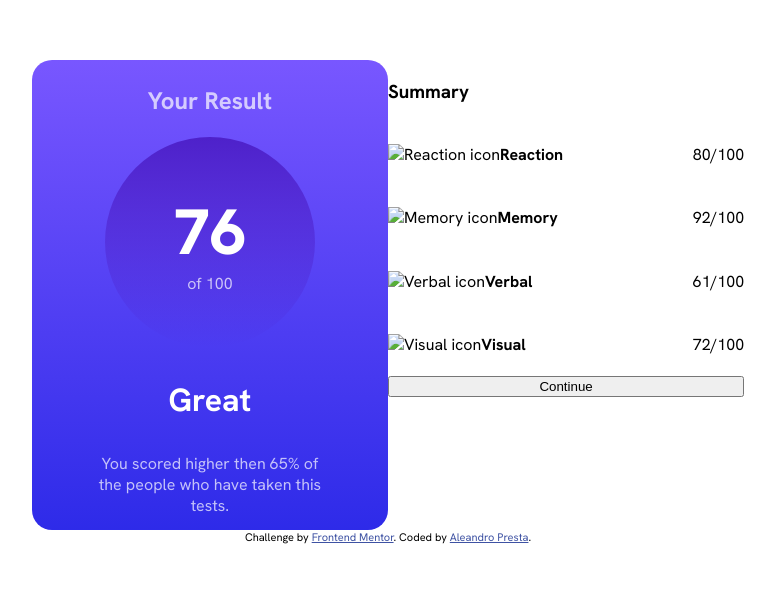
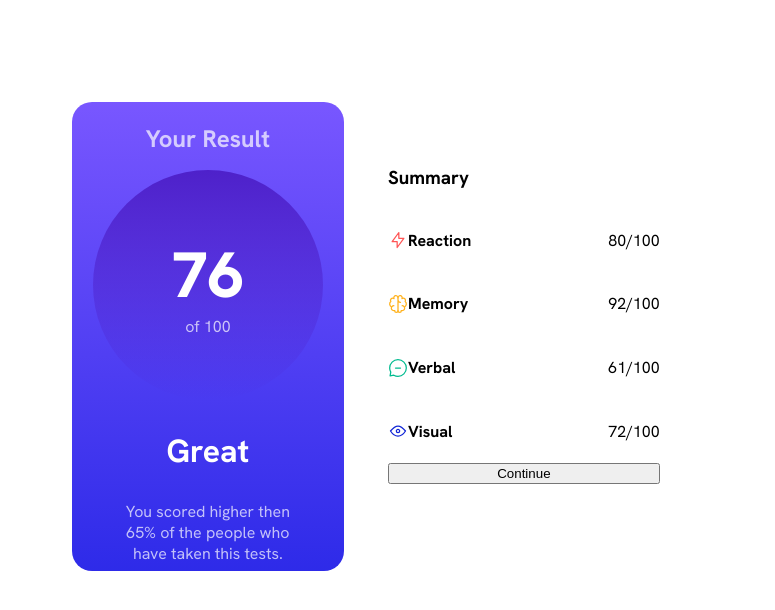
Before and after one commit to AleandroPresta/results-summary-component, a plain HTML site: page index.html in a window 1280 px wide. Shown: the part 106-716 px from the top of the page, without its empty margins (252-1027 px from the left). Drawn offline with Linux system fonts and the light colour scheme.

Commit message:
Slight changes in the layout, deleting the footer

```diff
--- a/index.html
+++ b/index.html
@@ -38,28 +38,28 @@
       <div class="scores-container">
         <div class="score-container">
           <div class="icon-container">
-            <img src="" alt="Reaction icon" class="score-icon">
+            <img src="./assets/images/icon-reaction.svg" alt="Reaction icon" class="score-icon">
             <h4>Reaction</h4>
           </div>
           <p class="score-p" id="reaction-score-p">80/100</p>
         </div>
         <div class="score-container">
           <div class="icon-container">
-            <img src="" alt="Memory icon" class="score-icon">
+            <img src="./assets/images/icon-memory.svg" alt="Memory icon" class="score-icon">
             <h4>Memory</h4>
           </div>
           <p class="score-p" id="memory-p">92/100</p>
         </div>
         <div class="score-container">
           <div class="icon-container">
-            <img src="" alt="Verbal icon" class="score-icon">
+            <img src="./assets/images/icon-verbal.svg" alt="Verbal icon" class="score-icon">
             <h4>Verbal</h4>
           </div>
           <p class="score-p" id="verbal-p">61/100</p>
         </div>
         <div class="score-container">
           <div class="icon-container">
-            <img src="" alt="Visual icon" class="score-icon">
+            <img src="./assets/images/icon-visual.svg" alt="Visual icon" class="score-icon">
             <h4>Visual</h4>
           </div>
           <p class="score-p" id="visual-p">72/100</p>
@@ -68,10 +68,5 @@
       <button>Continue</button>
     </div>
   </div>
-
-  <div class="attribution">
-    Challenge by <a href="https://www.frontendmentor.io?ref=challenge" target="_blank">Frontend Mentor</a>.
-    Coded by <a href="https://github.com/AleandroPresta">Aleandro Presta</a>.
-  </div>
 </body>
 </html>
--- a/styles.css
+++ b/styles.css
@@ -22,6 +22,8 @@ body {
 .card {
     display: flex;
     flex-direction: row;
+    height: 50%;
+    width: 50%;
 }
 
 /* LEFT SECTION */
@@ -43,8 +45,8 @@ body {
 
 .circle-container {
     border-radius: 50%;
-    width: 210px;
-    height: 210px;
+    width: 230px;
+    height: 230px;
     display: flex;
     flex-direction: column;
     justify-content: center;
@@ -82,6 +84,7 @@ body {
     flex-direction: column;
     background-color: var(--white);
     flex-basis: 50%;
+    padding: 7%;
 }
 
 .score-container {
@@ -99,6 +102,8 @@ body {
 }
 
 
+
+
 /* FONT INFO
 
 font-family: "Hanken Grotesk", sans-serif;
```
